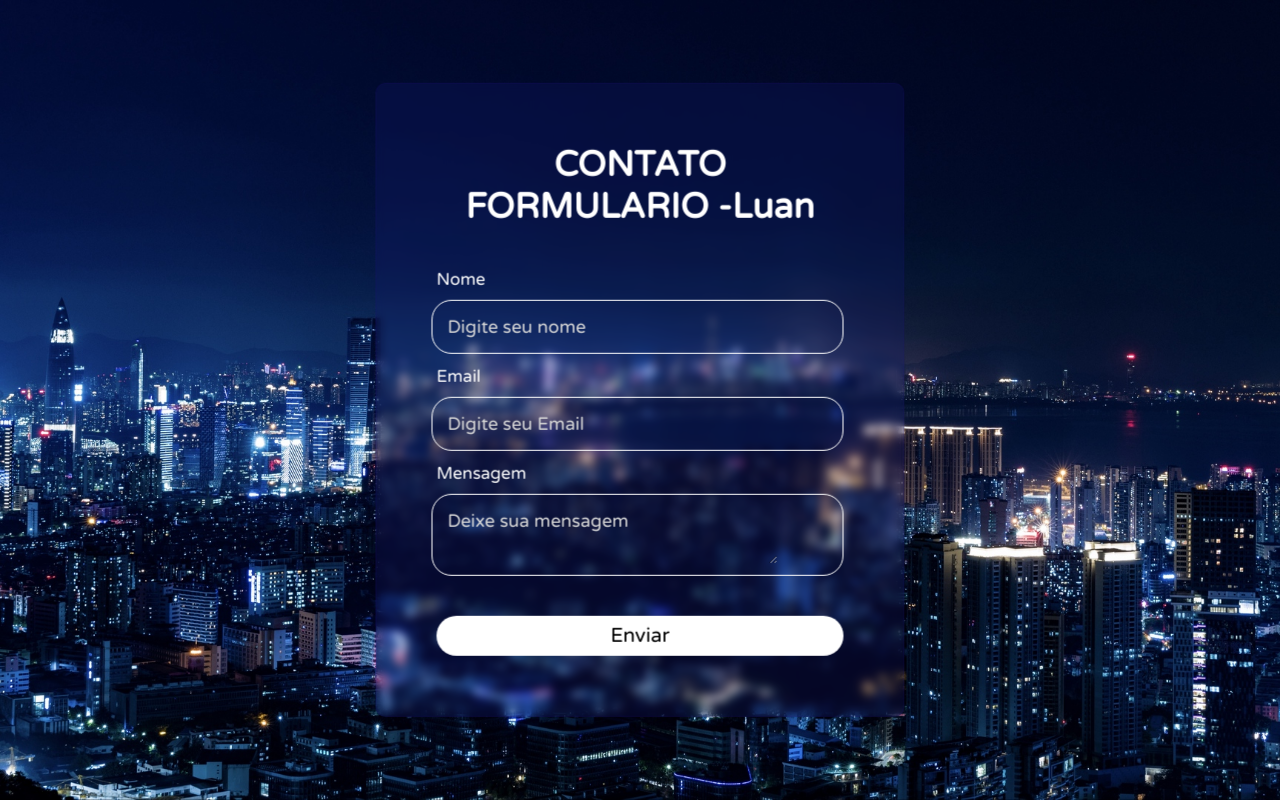
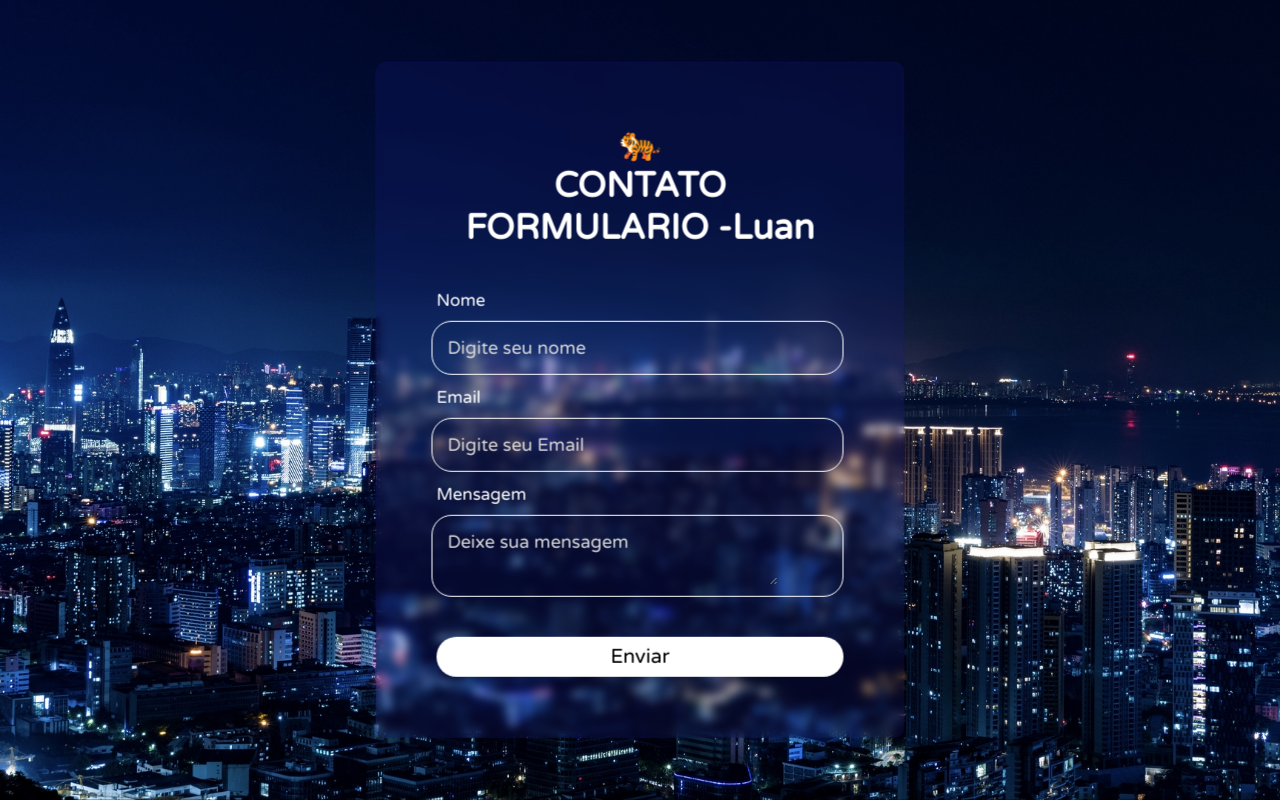
Before and after one commit to souzahub/souzahub.github.io, a plain HTML site: page meu_contato/index.htm in a window 1280 px wide. Drawn offline with Linux system fonts and the light colour scheme.

Commit message:
Update style.css

```diff
--- a/meu_contato/estilo/style.css
+++ b/meu_contato/estilo/style.css
@@ -3,6 +3,11 @@
 *{
     margin: 0;
     padding: 0;
+}
+
+h2::before {
+  content: " 🐅";
+  display: block;
 }
 
 body{
```
